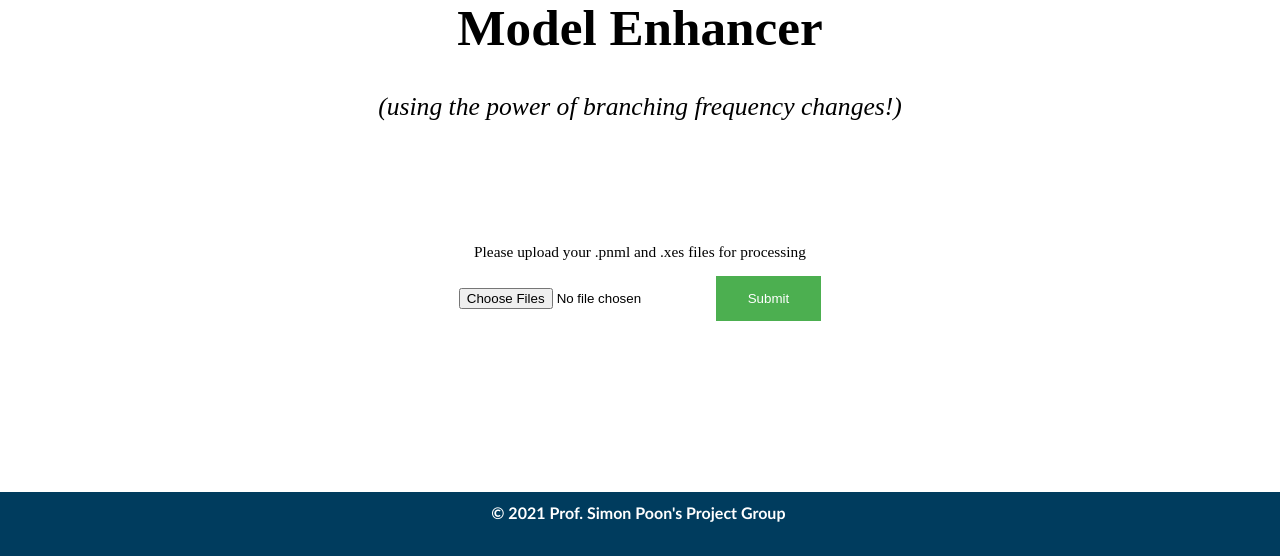
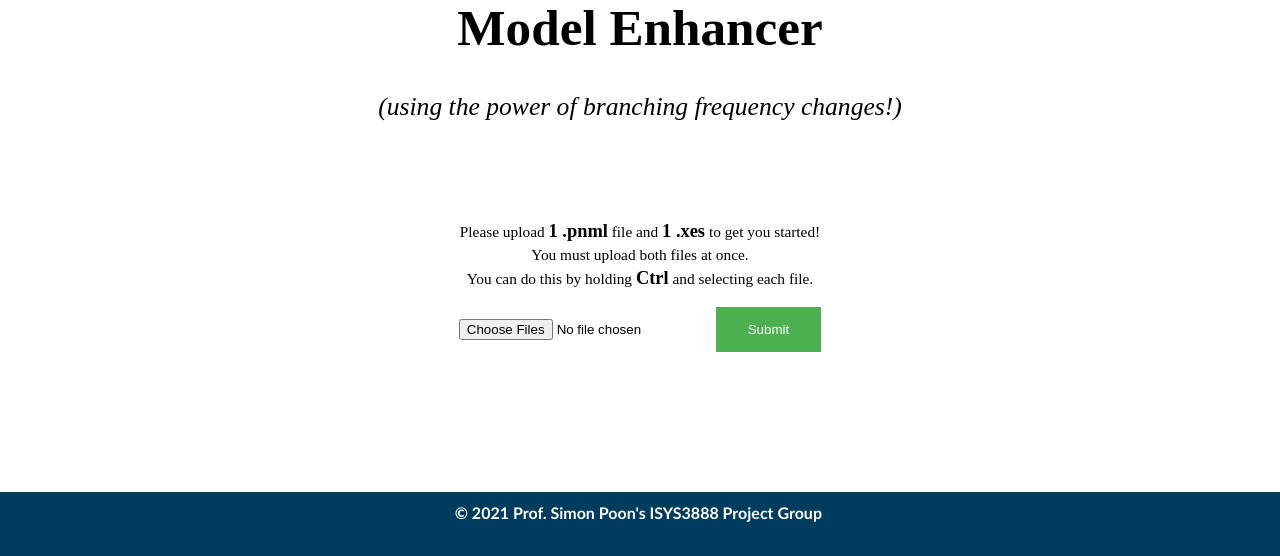
Before and after one commit to jblair117/FrequencyChanges, a Flask app: page / in a window 1280 px wide. Shown: the part 244-800 px from the top of the page. Run offline with Flask 2, Linux system fonts and the light colour scheme; some libraries are stand-ins or nearby versions.

Commit message:
clearer instructions for upload and petri-net

```diff
--- a/application/static/css/style.css
+++ b/application/static/css/style.css
@@ -48,7 +48,7 @@
 #upload-submit {
     position: relative;
     display: inline-block;
-    top: 10vh;
+    top: 7vh;
     font-size: 60%;
     /*
      * if every confused about the divs, give them background colour
@@ -153,16 +153,26 @@ div#loading {
 }
 
 div#loading2 {
-    position: absolute;
-    right: 7vw;
-    top: 65vh;
+    position: relative;
+    vertical-align: bottom;
     /* align-items: center; */
-    width: 50px;
-    height: 50px;
+    width: 40px;
+    height: 40px;
     display: inline-block;
     /* padding: 15px 32px; */
     /* margin: 4px 2px; */
 }
+
+/*
+div#loading2 {
+    position: absolute;
+    right: 7vw;
+    top: 65vh;
+    width: 50px;
+    height: 50px;
+    display: inline-block;
+}
+*/
 
 
 span {
--- a/application/templates/results.html
+++ b/application/templates/results.html
@@ -61,9 +61,9 @@
                 {% endif %}
             </div>
         </div>
-
+        <br>
         <div id = "footer">
-            <h1>© 2021 Prof. Simon Poon's Project Group</h1>
+            <h1>© 2021 Prof. Simon Poon's ISYS3888 Project Group</h1>
         </div>
 
     </body>
--- a/application/templates/upload.html
+++ b/application/templates/upload.html
@@ -12,21 +12,24 @@
         <div id = "upload-wrapper">
             <h1>Model Enhancer</h1>
             <p style="font-style: italic">(using the power of branching frequency changes!)</p>
-            <div id = "upload-submit">
-                <p>Please upload your .pnml and .xes files for processing</p>
-                <form action= "https://process-mining-zkathz2wkq-ts.a.run.app/" method = "POST"
-                enctype = "multipart/form-data">
-                <!-- <form action= "http://localhost:5000" method = "POST" enctype = "multipart/form-data"> -->
+            <div id = "upload-submit" >
+                <p style = "line-height: 1.4">Please upload <b style = "font-size: 120%">1 .pnml</b> file and <b style = "font-size: 120%">1 .xes</b> to get you started! <br>
+                    You must upload both files at once. <br>
+                    You can do this by holding <b style = "font-size: 120%">Ctrl</b> and selecting each file.
+                </p>
+                <!-- <form action= "https://process-mining-zkathz2wkq-ts.a.run.app/" method = "POST"
+                enctype = "multipart/form-data"> -->
+                <form action= "http://localhost:5000" method = "POST" enctype = "multipart/form-data">
                     <input type="file" name="file" id = "file-upload" multiple>
                     <input type="submit" class="submit" name="submit" onclick="$('#loading').show();">
                     <div id="loading" style="display:none;">
-                        <img src="../static/image/loading.gif" alt="" />
+                        <img src="../static/image/loading.gif" alt="" /> Loading!
                     </div>
                 </form>
             </div>
         </div>
         <div id = "footer">
-            <h1>© 2021 Prof. Simon Poon's Project Group</h1>
+            <h1>© 2021 Prof. Simon Poon's ISYS3888 Project Group</h1>
         </div>
    </body>
 </html>
--- a/application/views.py
+++ b/application/views.py
@@ -25,7 +25,7 @@ def index():
 
         #check no file uploaad
         if files[0].filename == "":
-            return render_template('upload.html', message ='No selected file. Please Upload .xes and .pnml files.')
+            return render_template('upload.html', message ='No files uploaded. Please upload a .xes and .pnml file.')
 
         valid_count = model.verify_files(files, app.config['UPLOAD_FOLDER'])
 
@@ -43,7 +43,7 @@ def index():
             places_in_url = model.redo_places(places)
             return redirect(url_for('select_places'))
         else:
-            return render_template('upload.html', message = "Invalid file type! Please Upload .xes and .pnml files")
+            return render_template('upload.html', message = "Invalid file type! Please Upload a .xes and .pnml file.")
 
     elif request.method == 'GET':
         return render_template('upload.html', message = "")
--- a/run.py
+++ b/run.py
@@ -1,5 +1,5 @@
 from application import app
 
 if __name__ == "__main__":
-    app.run(debug=True, host='0.0.0.0', port=8080)
-    # app.run(debug=True)
+    # app.run(debug=True, host='0.0.0.0', port=8080)
+    app.run(debug=True)
```
Also changed, not shown: application/templates/petri_net.html (+14 -10 lines), application/static/image/end.png, application/static/image/petri_net.png, application/static/image/pl1.png, application/static/image/pl11.png, application/static/image/pl3.png, application/static/image/pl4.png, application/static/image/pl5.png, application/static/image/results.png, application/static/image/start.png.
